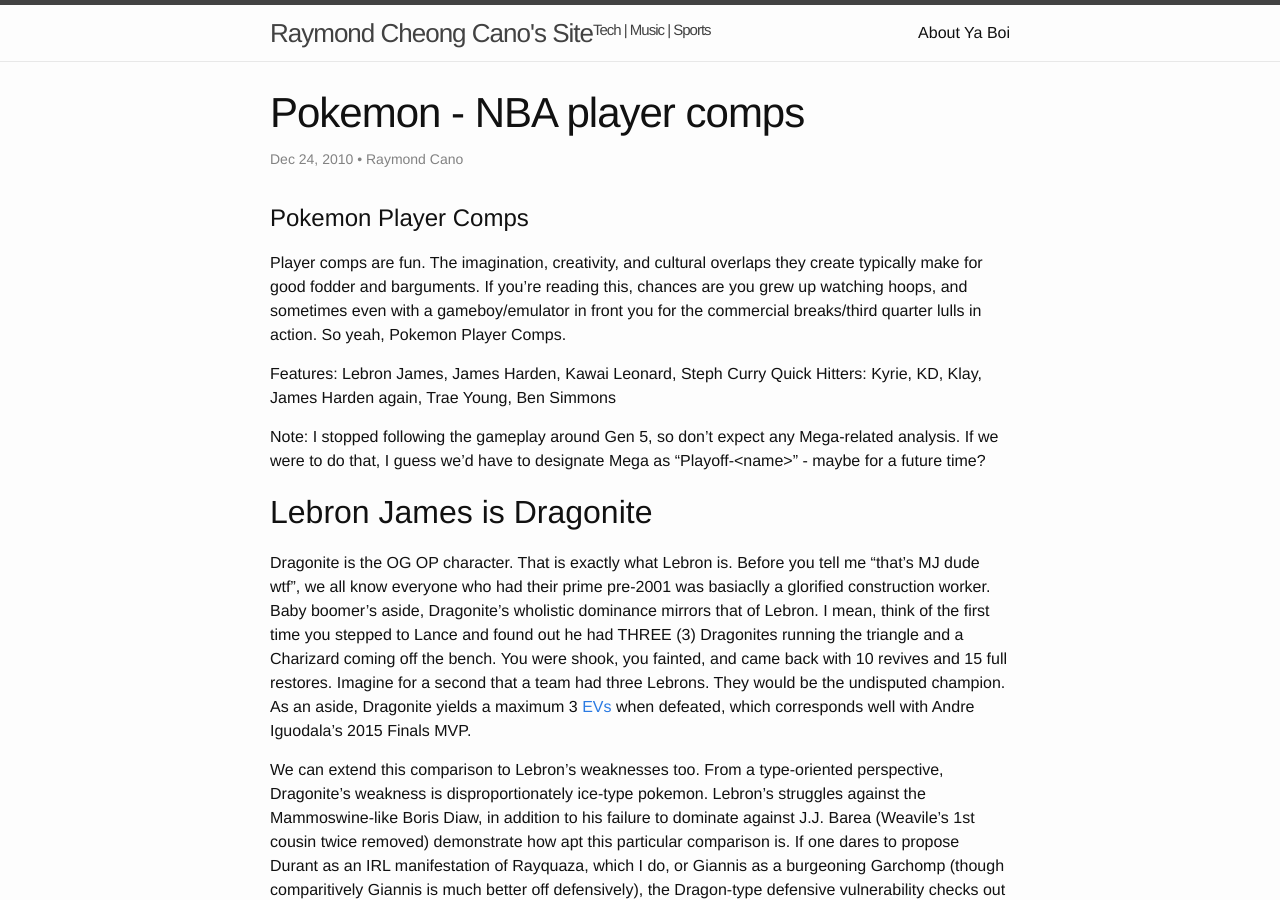
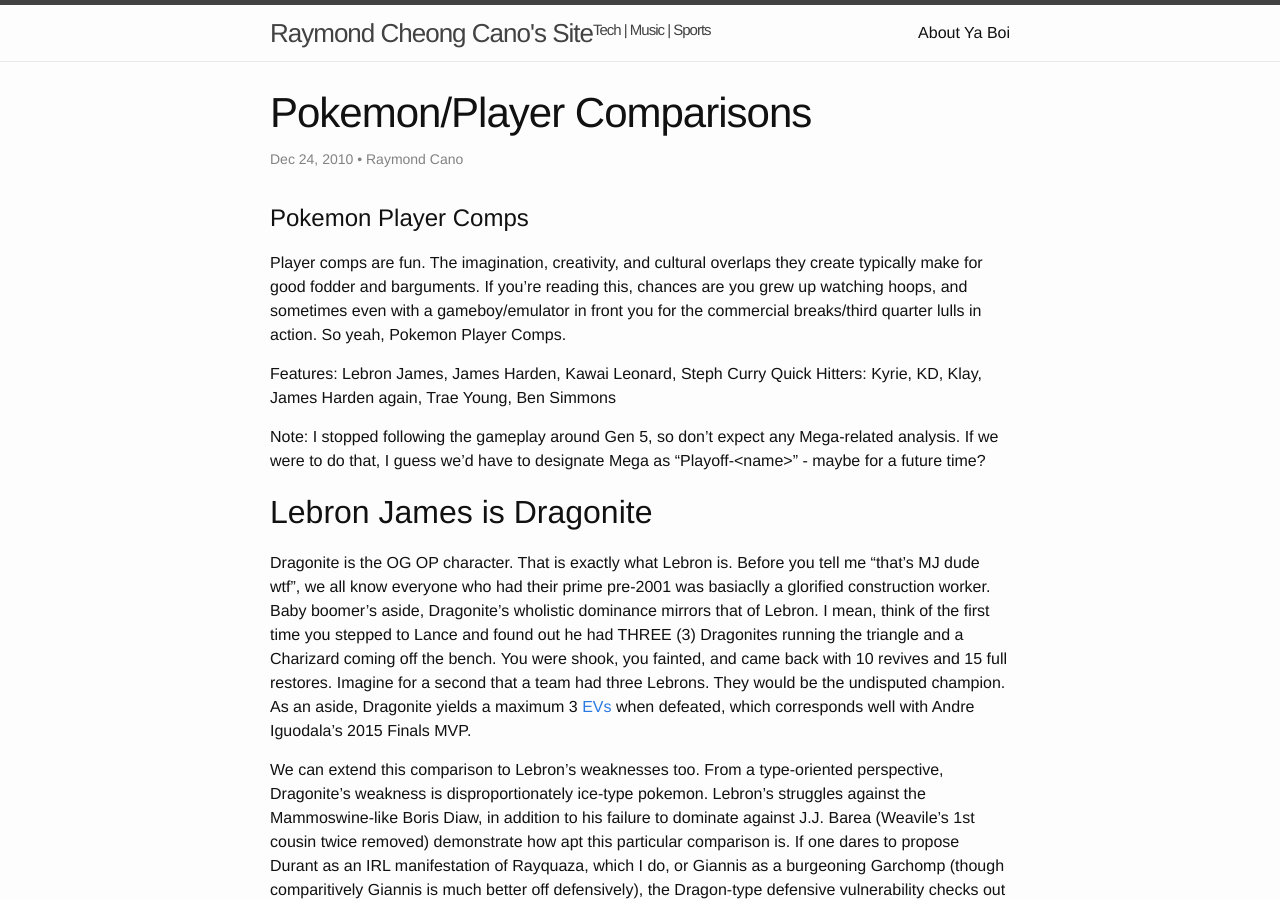
Before and after one commit to rayraycano/rayraycano.github.io, a Jekyll site: the page built from _posts/2019-12-24-Pokemon-Player-Comparisons.markdown, in a window 1280 px wide and 900 px high. Built offline with Jekyll 4.4.1, drawn with Linux system fonts in a browser that asks for light colours; comment, search, counter and statistics services are not loaded.

Commit message:
update title

```diff
--- a/_posts/2019-12-24-Pokemon-Player-Comparisons.markdown
+++ b/_posts/2019-12-24-Pokemon-Player-Comparisons.markdown
@@ -1,6 +1,6 @@
 ---
 layout: post
-title: "Pokemon - NBA player comps"
+title: "Pokemon/Player Comparisons"
 date: 2010-12-24 0:1:00 -0600
 categories:
 - General
```
